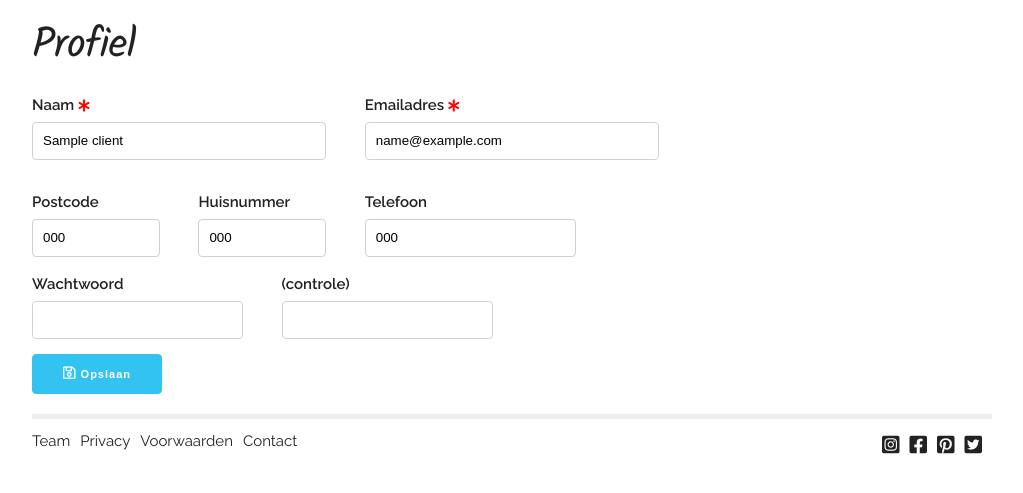
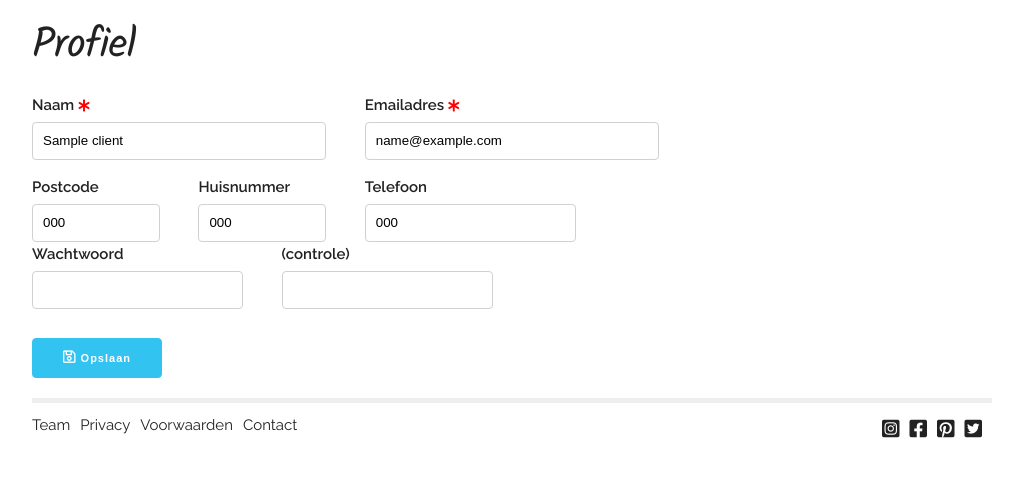
Before and after one commit to mightymax/cc-by-an, a PHP site: page /index.php?page=profiel in a window 1280 px wide. Shown: the part 165-658 px from the top of the page, without its empty margins (128-1151 px from the left). Run offline with PHP 8.4, Linux system fonts and the light colour scheme; the visitor is signed in with stand-in values (Sample User, id 1); tables that the repository leaves empty or names only in its code hold one stand-in row (values such as "Sample post").

Commit message:
changes and simplifies user and login forms

```diff
--- a/pages/profiel.php
+++ b/pages/profiel.php
@@ -8,56 +8,45 @@ if (isset($_POST['profiel'])) {
 <form class="profiel" action="?page=profiel" method="POST">
     <div class="row">
         <div class="four columns">
-            <p>
             <input type="hidden" name="profiel" value="1">
             <label for="naam">Naam <i class="fas fa-asterisk"></i></label>
-              <input type="text" name="name" class="form-control" id="name" required value="<?php echo $user['name']?>">
-            </p>
+            <input type="text" name="name" id="name" required value="<?php echo $user['name']?>">
         </div>
         <div class="four columns">
-            <p>
             <label for="email">Emailadres <i class="fas fa-asterisk"></i></label>
-              <input type="email" name="email" class="form-control" id="email" required value="<?php echo $user['email']?>">
-            </p>
+            <input type="email" name="email" id="email" required value="<?php echo $user['email']?>">
         </div>
     </div>
     <p></p>
     <div class="row">
         <div class="two columns">
-            <p>
             <label for="postalcode">Postcode</label>
-                <input type="text" name="postalcode" class="form-control" id="postalcode" value="<?php echo $user['postalcode']?>">
-            </p>
+            <input type="text" name="postalcode" id="postalcode" value="<?php echo $user['postalcode']?>">
         </div>
         <div class="two columns">
-            <p>
             <label for="housenumber">Huisnummer</label>
-                <input type="text" name="housenumber" class="form-control" id="housenumber" value="<?php echo $user['housenumber']?>">
-            </p>
+            <input type="text" name="housenumber" id="housenumber" value="<?php echo $user['housenumber']?>">
         </div>
         <div class="three columns">
-            <p>
             <label for="phone">Telefoon </label>
-              <input type="text" name="phone" class="form-control" id="phone" value="<?php echo $user['phone']?>">
-            </p>
+            <input type="text" name="phone" id="phone" value="<?php echo $user['phone']?>">
         </div>
     </div>
     <div class="row">
         <div class="three columns">
-            <p>
             <label for="password">Wachtwoord</label>
-                <input type="password" name="password" class="form-control" id="password">
-            </p>
+            <input type="password" name="password" id="password">
         </div>
         <div class="three columns">
-            <p>
             <label for="password2"> (controle)</label>
-                <input type="password" name="password2" class="form-control" id="password2">
-            </p>
+            <input type="password" name="password2" id="password2">
         </div>
     </div>
 
-    <p>
+    <div class="row">
+        <div class="three columns">
+            <label>&nbsp;</label>
             <button type="submit" class="button-primary"><i class="far fa-save"></i>  Opslaan</button>
-    </p>
+        </div>
+    </div>
 </form>
--- a/styles.css
+++ b/styles.css
@@ -413,6 +413,7 @@ article.product img {
   margin-bottom: 40px;
 }
 
+
 h1, h2, h3, h4 {
   font-family: 'Kalam', cursive;
 }
```
Also changed, not shown: pages/inloggen.php (+14 -12 lines). Lines whose indentation alone changed are shown as unchanged.
